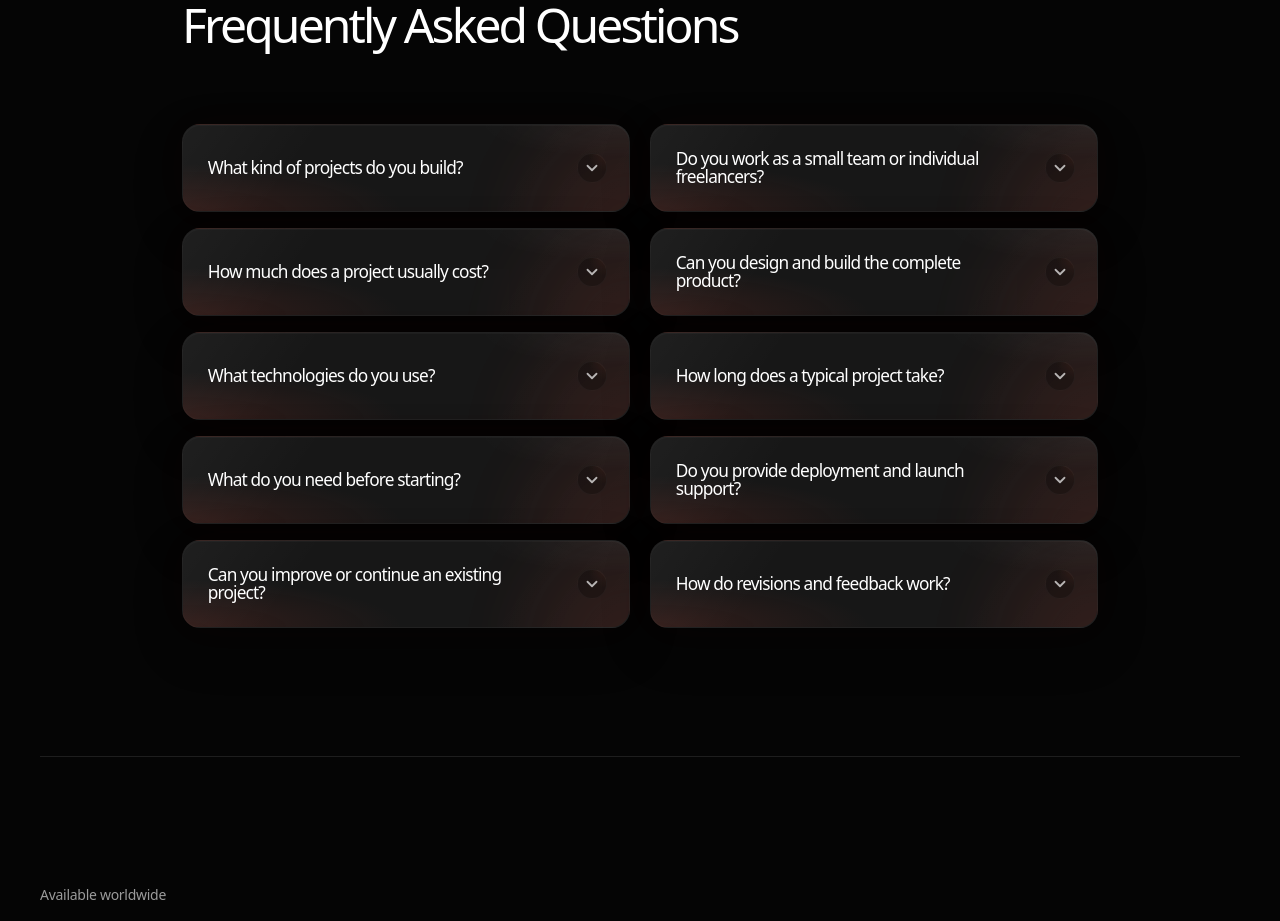
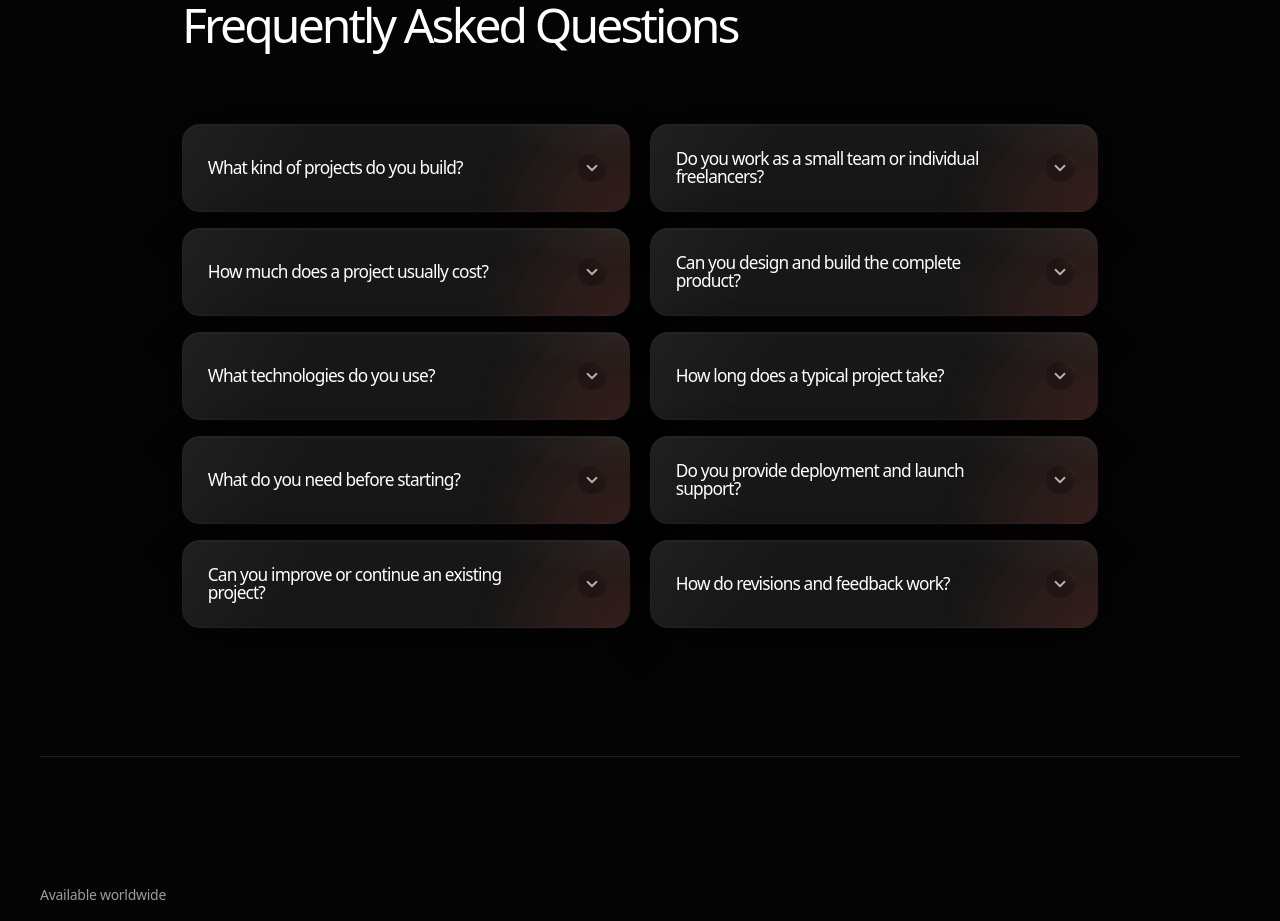
Before and after one commit to mkukhalil/Agency-portfolio, a React (Vite) app: page / in a window 1280 px wide. Shown: the part 7860-8781 px from the top of the page. Built offline with nearby package versions, Linux system fonts and the light colour scheme; a web font is replaced by a local one.

Commit message:
Refine portfolio sections and styling

```diff
--- a/src/components/sections/FAQ/FAQ.css
+++ b/src/components/sections/FAQ/FAQ.css
@@ -51,7 +51,7 @@
 
 /* =========================================
    FAQ Item
-   Minimal Midu-style card + subtle brand glow
+   Minimal Midu-style card + glow only on right
    ========================================= */
 
 .faq-item {
@@ -59,9 +59,6 @@
   overflow: hidden;
   border-radius: 18px;
   background:
-    radial-gradient(85% 95% at 0% 100%,
-      rgba(255, 72, 47, 0.12),
-      transparent 58%),
     radial-gradient(70% 80% at 100% 0%,
       rgba(255, 255, 255, 0.045),
       transparent 48%),
@@ -69,7 +66,7 @@
   border: 1px solid rgba(255, 255, 255, 0.045);
   box-shadow:
     0 18px 50px rgba(0, 0, 0, 0.24),
-    0 0 44px rgba(255, 69, 47, 0.025),
+    0 0 44px rgba(255, 69, 47, 0.02),
     inset 0 1px 0 rgba(255, 255, 255, 0.03);
   transition:
     background 0.25s ease,
@@ -106,7 +103,7 @@
       rgba(255, 72, 47, 0.13) 38%,
       transparent 72%);
   filter: blur(24px);
-  opacity: 0.5;
+  opacity: 0.58;
   pointer-events: none;
   transition: opacity 0.28s ease;
 }
@@ -114,33 +111,27 @@
 .faq-item:hover {
   transform: translateY(-2px);
   background:
-    radial-gradient(90% 100% at 0% 100%,
-      rgba(255, 72, 47, 0.16),
-      transparent 60%),
-    radial-gradient(70% 80% at 100% 0%,
+    radial-gradient(72% 82% at 100% 0%,
       rgba(255, 255, 255, 0.06),
       transparent 48%),
     #1b1b1b;
   border-color: rgba(255, 255, 255, 0.075);
   box-shadow:
     0 24px 70px rgba(0, 0, 0, 0.34),
-    0 0 60px rgba(255, 69, 47, 0.05),
+    0 0 60px rgba(255, 69, 47, 0.045),
     inset 0 1px 0 rgba(255, 255, 255, 0.045);
 }
 
 .faq-item.open {
   background:
-    radial-gradient(95% 105% at 0% 100%,
-      rgba(255, 72, 47, 0.2),
-      transparent 62%),
-    radial-gradient(80% 85% at 100% 0%,
+    radial-gradient(76% 84% at 100% 0%,
       rgba(255, 255, 255, 0.065),
       transparent 48%),
     #1a1a1a;
   border-color: rgba(255, 255, 255, 0.09);
   box-shadow:
     0 26px 80px rgba(0, 0, 0, 0.36),
-    0 0 75px rgba(255, 69, 47, 0.07),
+    0 0 75px rgba(255, 69, 47, 0.06),
     inset 0 1px 0 rgba(255, 255, 255, 0.055);
 }
 
```
